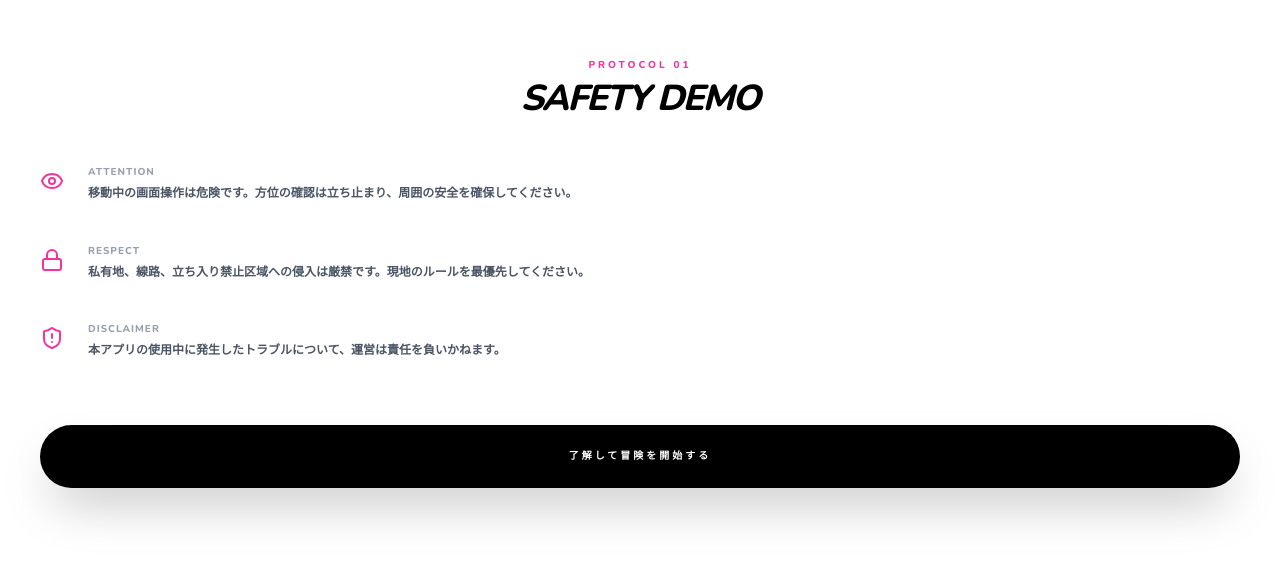
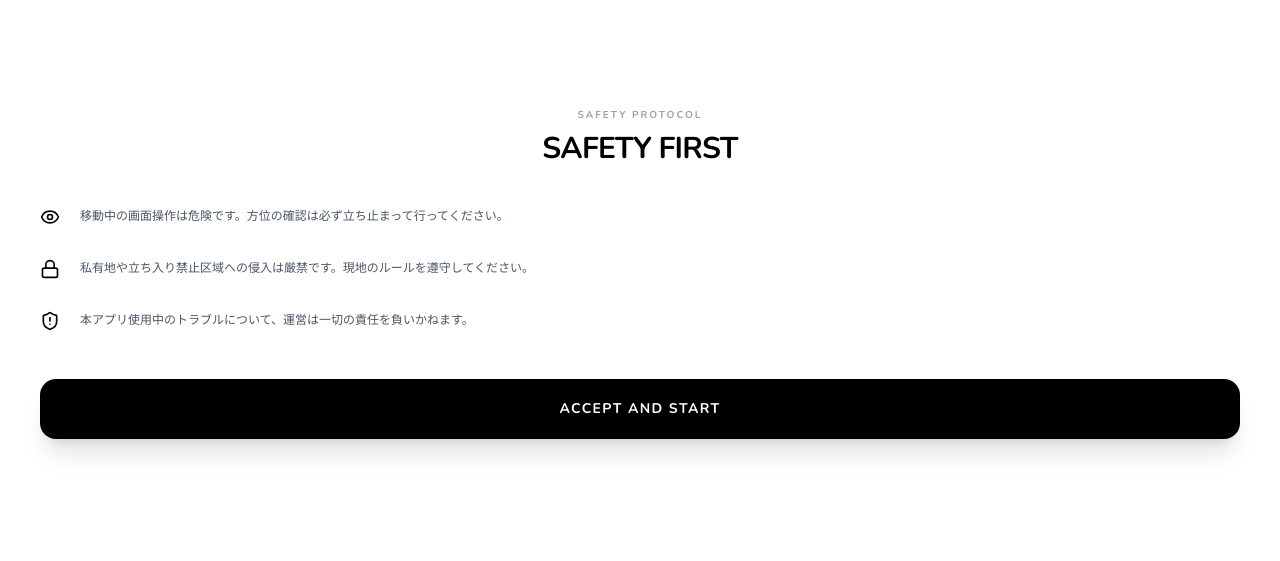
Before and after one commit to kx-00000000/quest-app, a Next.js app in the folder quest/: page /adventure/1 in a window 1280 px wide. Shown: the part 127-688 px from the top of the page. Built offline with nearby package versions, Linux system fonts and the light colour scheme.

Commit message:
02112229

```diff
--- a/quest/src/app/adventure/[id]/page.tsx
+++ b/quest/src/app/adventure/[id]/page.tsx
@@ -9,13 +9,12 @@ import {
     CheckCircle2, Loader2, Flag, ChevronLeft, ChevronRight, Beaker, ShieldAlert, Eye, Lock
 } from "lucide-react";
 
-// --- 距離表示用のパーツ分割ヘルパー ---
+// --- 距離表示用ヘルパー ---
 const getDistanceParts = (meters: number) => {
     if (meters < 1000) {
         return { integer: Math.floor(meters).toLocaleString(), decimal: null, unit: "m" };
     }
     const km = meters / 1000;
-    // 小数点第1位まで固定で取得
     const fixedKm = km.toFixed(1);
     const [intPart, decPart] = fixedKm.split('.');
     return {
@@ -142,7 +141,7 @@ export default function QuestActivePage() {
         setTimeout(() => router.push("/log"), 800);
     };
 
-    if (!plan) return <div className="h-screen bg-white flex items-center justify-center font-black italic text-pink-500 uppercase">Searching Signal...</div>;
+    if (!plan) return <div className="h-screen bg-white flex items-center justify-center font-bold text-gray-900 uppercase">Searching...</div>;
 
     const items = plan?.items || [];
     const uncollectedItems = items.filter((i: any) => !i.isCollected);
@@ -152,106 +151,96 @@ export default function QuestActivePage() {
             {/* 1. ヘッダー */}
             <header className="p-8 pt-14 flex justify-between items-baseline z-20">
                 <div className="flex flex-col gap-3">
-                    <h2 className="text-2xl font-black tracking-tighter uppercase italic truncate max-w-[200px]">{plan.name}</h2>
+                    <h2 className="text-xl font-bold tracking-tight uppercase truncate max-w-[200px]">{plan.name}</h2>
                     <div className="flex gap-2.5 items-center h-4">
                         {items.map((item: any, idx: number) => {
                             const isCurrent = activeTarget && item.id === activeTarget.id;
                             return (
                                 <div key={item.id || idx} className="relative flex items-center justify-center">
-                                    {isCurrent && !item.isCollected && <div className="absolute w-4.5 h-4.5 border-2 border-pink-500/20 rounded-full animate-pulse" />}
-                                    {item.isCollected ? <div className="w-2 h-2 bg-pink-500 rounded-full" /> : <div className={`w-2 h-2 rounded-full transition-all ${isCurrent ? 'bg-pink-500 scale-125' : 'bg-gray-100 border border-gray-200'}`} />}
+                                    {isCurrent && !item.isCollected && <div className="absolute w-4 h-4 border-2 border-gray-200 rounded-full animate-pulse" />}
+                                    {item.isCollected ? <div className="w-1.5 h-1.5 bg-black rounded-full" /> : <div className={`w-1.5 h-1.5 rounded-full ${isCurrent ? 'bg-black scale-125' : 'bg-gray-100'}`} />}
                                 </div>
                             );
                         })}
                     </div>
                 </div>
-                <p className="text-3xl font-black italic tabular-nums text-gray-900">{plan.collectedCount}<span className="text-sm text-gray-200 mx-1">/</span>{plan.itemCount}</p>
+                <p className="text-2xl font-bold tabular-nums text-black">{plan.collectedCount}<span className="text-sm text-gray-300 mx-1">/</span>{plan.itemCount}</p>
             </header>
 
-            {/* 2. メインコンテンツ：距離表示のアップデート */}
+            {/* 2. メインコンテンツ：シンプル化された距離表示 */}
             <div className="flex-1 flex flex-col items-center justify-center relative z-10 px-6">
                 {!isMissionComplete ? (
                     <>
-                        <div className="mb-10">
+                        <div className="mb-12">
                             <Compass targetBearing={targetBearing} />
                         </div>
-                        <div className="w-full">
+                        <div className="text-center">
                             {userLoc ? (() => {
                                 const { integer, decimal, unit } = getDistanceParts(distanceToTarget);
                                 return (
                                     <div className="flex flex-col items-center">
-                                        <div className="flex items-center justify-center gap-1.5 font-black italic tracking-tighter tabular-nums">
-                                            {/* 整数部：黒背景・白文字・-4pt (約91px) */}
-                                            <span className="bg-black text-white px-4 py-2 rounded-xl text-[91px] leading-none shadow-xl">
-                                                {integer}
-                                            </span>
-                                            {/* 小数部：白背景・黒文字・枠線・さらに-2pt (約88px) */}
-                                            {decimal && (
-                                                <span className="bg-white text-black px-2 py-2 border-[4px] border-black rounded-xl text-[88px] leading-none shadow-sm">
-                                                    {decimal}
-                                                </span>
-                                            )}
-                                        </div>
-                                        {/* 単位：-4pt (約91px) */}
-                                        <div className="mt-4">
-                                            <span className="text-black text-[91px] font-black italic leading-none opacity-20">
-                                                {unit}
-                                            </span>
+                                        <div className="flex items-baseline justify-center font-bold tracking-tighter tabular-nums text-black">
+                                            {/* 整数部：サイズダウン */}
+                                            <span className="text-7xl">{integer}</span>
+                                            {/* 小数部：さらにサイズダウン */}
+                                            {decimal && <span className="text-5xl opacity-60">{decimal}</span>}
+                                            {/* 単位 */}
+                                            <span className="ml-2 text-2xl font-medium text-gray-400">{unit}</span>
                                         </div>
                                     </div>
                                 );
                             })() : (
-                                <div className="text-center text-4xl font-black italic opacity-10 animate-pulse">POSITIONING...</div>
+                                <div className="text-xl font-bold text-gray-200 animate-pulse uppercase">Locating...</div>
                             )}
                         </div>
                     </>
                 ) : (
                     <div className="text-center space-y-6 animate-in fade-in duration-1000 w-full px-4">
-                        <CheckCircle2 size={80} className="text-pink-500 mx-auto" />
-                        <h3 className="text-3xl font-black uppercase italic text-black leading-none tracking-tighter">Mission Complete</h3>
-                        <div className="w-full space-y-6">
-                            <textarea value={comment} onChange={(e) => setComment(e.target.value)} placeholder="今回の冒険はどうでしたか？" className="w-full h-32 bg-gray-50 border border-gray-100 rounded-[1.5rem] p-5 text-sm font-bold resize-none text-black focus:outline-none" />
-                            <button onClick={handleFinishAdventure} disabled={isSaving} className="w-full py-5 bg-pink-500 text-white rounded-[1.5rem] font-black text-xs uppercase tracking-[0.2em] shadow-lg active:scale-95 transition-all">
-                                {isSaving ? <Loader2 className="animate-spin" size={16} /> : "Log entry"}
+                        <CheckCircle2 size={64} className="text-black mx-auto" />
+                        <h3 className="text-2xl font-bold uppercase text-black tracking-tight">Mission Complete</h3>
+                        <div className="w-full space-y-4">
+                            <textarea value={comment} onChange={(e) => setComment(e.target.value)} placeholder="メモを残す" className="w-full h-24 bg-gray-50 border border-gray-100 rounded-2xl p-4 text-sm font-medium resize-none text-black focus:outline-none" />
+                            <button onClick={handleFinishAdventure} disabled={isSaving} className="w-full py-4 bg-black text-white rounded-2xl font-bold text-sm uppercase tracking-widest active:scale-95 transition-all">
+                                {isSaving ? <Loader2 className="animate-spin" size={16} /> : "Save Entry"}
                             </button>
                         </div>
                     </div>
                 )}
             </div>
 
-            {/* 3. 下部：ターゲット切替 */}
+            {/* 3. 下部：ナビゲーション */}
             {!isMissionComplete && (
-                <div className="p-8 pb-20 z-20 flex flex-col items-center">
-                    <div className="flex items-center gap-8 mb-10">
-                        <button onClick={() => { if (uncollectedItems.length > 1) { const idx = uncollectedItems.findIndex((i: any) => i.id === activeTarget?.id); setManualTargetId(uncollectedItems[(idx - 1 + uncollectedItems.length) % uncollectedItems.length].id); } }} className="p-3 bg-gray-50 rounded-full text-gray-300 active:text-pink-500 transition-colors"><ChevronLeft size={24} /></button>
-                        <div className="text-center min-w-[160px]">
-                            <h4 className="text-xl font-black uppercase tracking-tight text-black">{activeTarget?.locationName || "---"}</h4>
+                <div className="p-8 pb-16 z-20 flex flex-col items-center">
+                    <div className="flex items-center gap-8 mb-8">
+                        <button onClick={() => { if (uncollectedItems.length > 1) { const idx = uncollectedItems.findIndex((i: any) => i.id === activeTarget?.id); setManualTargetId(uncollectedItems[(idx - 1 + uncollectedItems.length) % uncollectedItems.length].id); } }} className="p-2 text-gray-300 active:text-black transition-colors"><ChevronLeft size={28} /></button>
+                        <div className="text-center min-w-[140px]">
+                            <h4 className="text-lg font-bold uppercase tracking-tight text-black">{activeTarget?.locationName || "---"}</h4>
                         </div>
-                        <button onClick={() => { if (uncollectedItems.length > 1) { const idx = uncollectedItems.findIndex((i: any) => i.id === activeTarget?.id); setManualTargetId(uncollectedItems[(idx + 1) % uncollectedItems.length].id); } }} className="p-3 bg-gray-50 rounded-full text-gray-200 active:text-pink-500 transition-colors"><ChevronRight size={24} /></button>
+                        <button onClick={() => { if (uncollectedItems.length > 1) { const idx = uncollectedItems.findIndex((i: any) => i.id === activeTarget?.id); setManualTargetId(uncollectedItems[(idx + 1) % uncollectedItems.length].id); } }} className="p-2 text-gray-300 active:text-black transition-colors"><ChevronRight size={28} /></button>
                     </div>
-                    <button onClick={() => router.push("/plan")} className="w-full py-4 bg-gray-50 text-gray-400 rounded-2xl font-black text-[10px] uppercase tracking-[0.3em]"><Flag size={14} className="inline mr-2" /> Mission Abort</button>
+                    <button onClick={() => router.push("/plan")} className="text-gray-400 font-bold text-xs uppercase tracking-widest flex items-center gap-2 py-2 px-4 border border-gray-100 rounded-full"><Flag size={14} /> Abort</button>
                 </div>
             )}
 
-            {/* テスト用ツールバー */}
+            {/* デバッグ用ツールバー */}
             {!isMissionComplete && (
-                <div className="fixed bottom-6 left-0 right-0 z-[5000] flex justify-center gap-4 px-8 pointer-events-none">
-                    <div className="bg-white/80 backdrop-blur-md border border-gray-100 p-2 rounded-full shadow-lg flex gap-2 pointer-events-auto">
-                        <button onClick={() => setDistanceToTarget(48)} className="flex items-center gap-2 px-4 py-2 bg-gray-900 text-white rounded-full text-[9px] font-black uppercase tracking-widest active:bg-pink-500"><Beaker size={12} /> 近接</button>
-                        <button onClick={() => { if (activeTarget) handleAcquireItem(activeTarget); }} className="flex items-center gap-2 px-4 py-2 bg-gray-900 text-white rounded-full text-[9px] font-black uppercase tracking-widest active:bg-pink-500"><CheckCircle2 size={12} /> 獲得</button>
+                <div className="fixed bottom-4 left-0 right-0 z-[5000] flex justify-center gap-4 px-8 pointer-events-none">
+                    <div className="bg-white/90 backdrop-blur-md border border-gray-100 p-1.5 rounded-full shadow-sm flex gap-2 pointer-events-auto">
+                        <button onClick={() => setDistanceToTarget(48)} className="px-4 py-1.5 bg-gray-100 text-gray-600 rounded-full text-[10px] font-bold uppercase tracking-wider active:bg-black active:text-white transition-colors">Test Close</button>
+                        <button onClick={() => { if (activeTarget) handleAcquireItem(activeTarget); }} className="px-4 py-1.5 bg-black text-white rounded-full text-[10px] font-bold uppercase tracking-wider active:scale-95 transition-all">Force Get</button>
                     </div>
                 </div>
             )}
 
             {/* 獲得ポップアップ */}
             {isAcquired && (
-                <div className="absolute inset-0 z-[3000] flex items-center justify-center p-6 bg-white/90 backdrop-blur-md animate-in fade-in duration-300">
+                <div className="absolute inset-0 z-[3000] flex items-center justify-center p-6 bg-white/95 backdrop-blur-sm animate-in fade-in duration-300">
                     <div className="text-center space-y-4">
-                        <div className="w-20 h-20 bg-pink-500 rounded-full flex items-center justify-center mx-auto shadow-xl">
-                            <CheckCircle2 size={40} className="text-white" />
+                        <div className="w-16 h-16 bg-black rounded-full flex items-center justify-center mx-auto shadow-lg">
+                            <CheckCircle2 size={32} className="text-white" />
                         </div>
-                        <h3 className="text-4xl font-black italic uppercase tracking-tighter text-black leading-none">獲得しました！</h3>
-                        <p className="text-xs font-bold text-gray-400 uppercase tracking-widest mt-2">{acquiredName}</p>
+                        <h3 className="text-2xl font-bold uppercase tracking-tight text-black">Item Acquired</h3>
+                        <p className="text-sm font-bold text-gray-400 uppercase tracking-widest mt-1">{acquiredName}</p>
                     </div>
                 </div>
             )}
@@ -259,16 +248,16 @@ export default function QuestActivePage() {
             {/* Safety Demo */}
             {showSafetyDemo && (
                 <div className="absolute inset-0 z-[6000] bg-white p-10 flex flex-col justify-center animate-in fade-in duration-500">
-                    <div className="mb-12 text-center">
-                        <p className="text-[10px] font-black text-pink-500 uppercase tracking-[0.3em] mb-2">Protocol 01</p>
-                        <h2 className="text-4xl font-black italic uppercase tracking-tighter text-black leading-none">Safety Demo</h2>
+                    <div className="mb-10 text-center">
+                        <p className="text-[10px] font-bold text-gray-400 uppercase tracking-[0.2em] mb-2">Safety Protocol</p>
+                        <h2 className="text-3xl font-bold uppercase tracking-tight text-black">Safety First</h2>
                     </div>
-                    <div className="space-y-10 mb-16">
-                        <div className="flex gap-6 items-start"><Eye className="text-pink-500 shrink-0 mt-1" size={24} /><div className="space-y-1"><h4 className="text-[10px] font-black uppercase tracking-widest text-gray-400">Attention</h4><p className="text-xs font-bold leading-relaxed text-gray-600">移動中の画面操作は危険です。方位の確認は立ち止まり、周囲の安全を確保してください。</p></div></div>
-                        <div className="flex gap-6 items-start"><Lock className="text-pink-500 shrink-0 mt-1" size={24} /><div className="space-y-1"><h4 className="text-[10px] font-black uppercase tracking-widest text-gray-400">Respect</h4><p className="text-xs font-bold leading-relaxed text-gray-600">私有地、線路、立ち入り禁止区域への侵入は厳禁です。現地のルールを最優先してください。</p></div></div>
-                        <div className="flex gap-6 items-start"><ShieldAlert className="text-pink-500 shrink-0 mt-1" size={24} /><div className="space-y-1"><h4 className="text-[10px] font-black uppercase tracking-widest text-gray-400">Disclaimer</h4><p className="text-xs font-bold leading-relaxed text-gray-600">本アプリの使用中に発生したトラブルについて、運営は責任を負いかねます。</p></div></div>
+                    <div className="space-y-8 mb-12">
+                        <div className="flex gap-5 items-start"><Eye className="text-black shrink-0" size={20} /><p className="text-xs font-medium leading-relaxed text-gray-600">移動中の画面操作は危険です。方位の確認は必ず立ち止まって行ってください。</p></div>
+                        <div className="flex gap-5 items-start"><Lock className="text-black shrink-0" size={20} /><p className="text-xs font-medium leading-relaxed text-gray-600">私有地や立ち入り禁止区域への侵入は厳禁です。現地のルールを遵守してください。</p></div>
+                        <div className="flex gap-5 items-start"><ShieldAlert className="text-black shrink-0" size={20} /><p className="text-xs font-medium leading-relaxed text-gray-600">本アプリ使用中のトラブルについて、運営は一切の責任を負いかねます。</p></div>
                     </div>
-                    <button onClick={() => { localStorage.setItem("safety_demo_agreed", "true"); setShowSafetyDemo(false); startGPS(); }} className="w-full py-6 bg-black text-white rounded-[2rem] font-black text-[10px] uppercase tracking-[0.3em] shadow-2xl active:scale-95 transition-all">了解して冒険を開始する</button>
+                    <button onClick={() => { localStorage.setItem("safety_demo_agreed", "true"); setShowSafetyDemo(false); startGPS(); }} className="w-full py-5 bg-black text-white rounded-2xl font-bold text-sm uppercase tracking-widest shadow-xl active:scale-95 transition-all">Accept and Start</button>
                 </div>
             )}
         </div>
```
